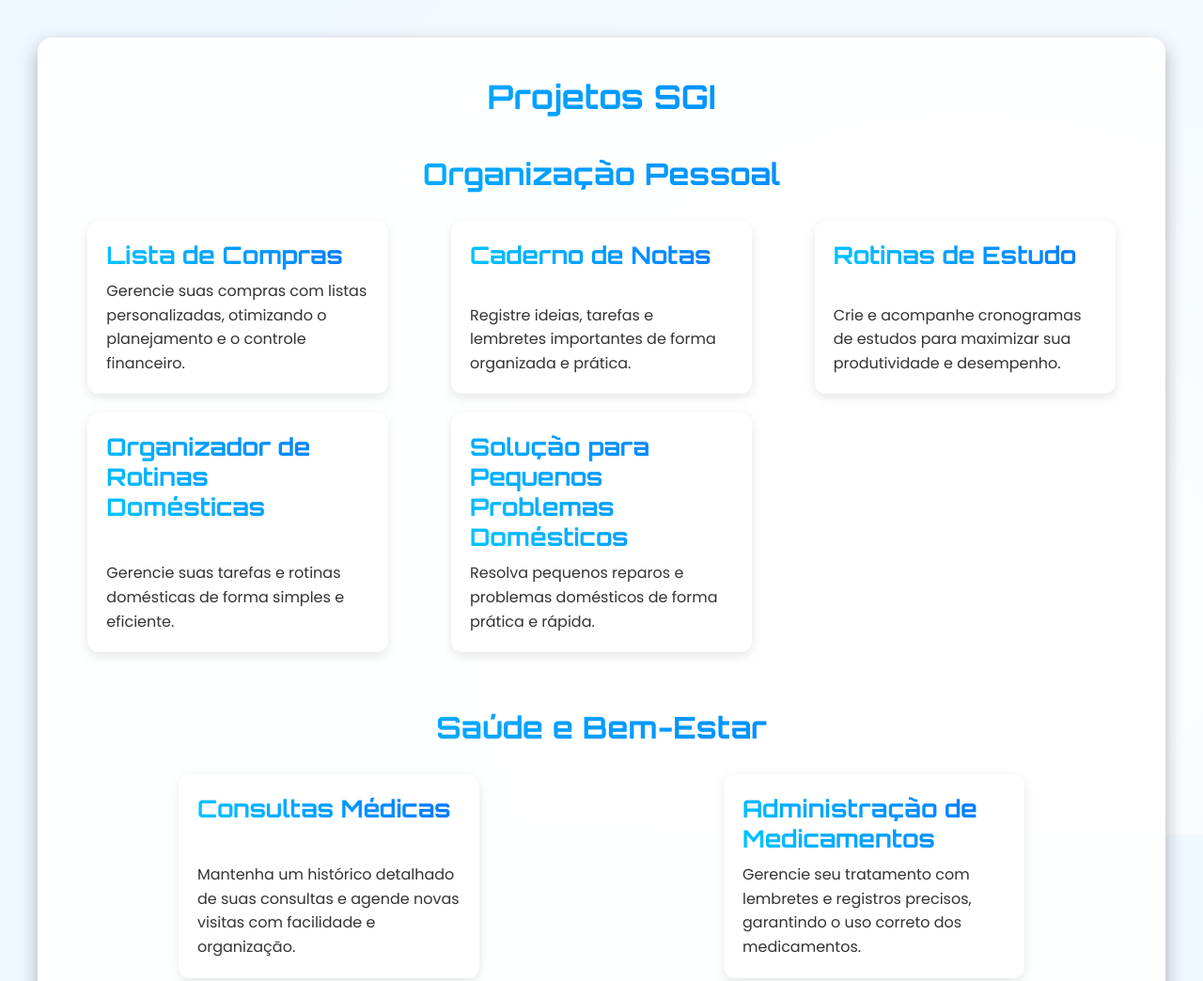
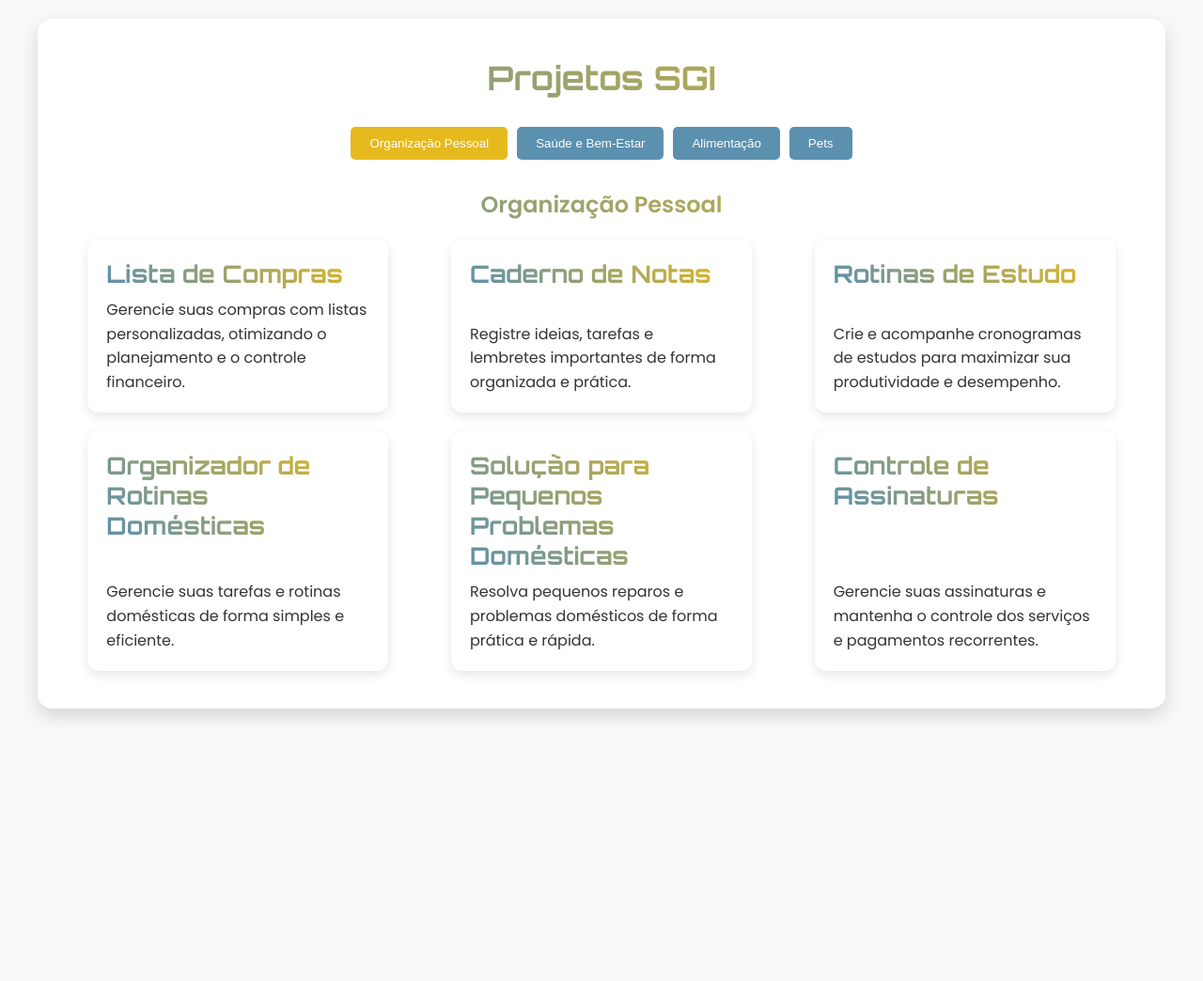
Before and after one commit to RAVELLSL/SGI-home, a plain HTML site: page index.html in a window 1280 px wide. Shown: the top 1044 px of the page at 94% size. After the commit the page ends 800 px from the top, so only its background shows below. Drawn offline with Linux system fonts and the light colour scheme.

Commit message:
Update index.html

```diff
--- a/index.html
+++ b/index.html
@@ -5,119 +5,68 @@
   <meta name="viewport" content="width=device-width, initial-scale=1.0">
   <meta name="description" content="Projetos SGI - Ferramentas práticas para gerenciar listas, consultas, dietas, notas e cuidados com pets.">
   <meta name="keywords" content="SGI, lista de compras, consultas médicas, planejador de dietas, caderno de notas, cuidados com pets">
-  <title>Projetos SGI</title>
-  <!-- Pré-conexão para carregamento rápido das fontes -->
+  <title>Projetos SGI - Pastel Dream Escurecido</title>
   <link rel="preconnect" href="https://fonts.googleapis.com">
   <link rel="preconnect" href="https://fonts.gstatic.com" crossorigin>
-  <!-- Importando fontes: Orbitron para títulos e Poppins para textos -->
   <link href="https://fonts.googleapis.com/css2?family=Orbitron:wght@400;700&family=Poppins:wght@300;400;600&display=swap" rel="stylesheet">
   <style>
-    /* ================================
-       VARIÁVEIS & RESET
-    ================================= */
     :root {
-      --bg-main: #f0f8ff;
-      --glass-bg: rgba(255, 255, 255, 0.9);
+      /* Fundo claro e neutro */
+      --bg-main: #f9f9fb;
+      --glass-bg: #ffffff;
       --text-color: #333333;
-      --gradient-start: #00c6ff;
-      --gradient-end: #0072ff;
+      /* Cores realçadas com tonalidades um pouco mais escuras */
+      --gradient-start: #5c90af;  /* Azul pastel ainda mais escuro */
+      --gradient-end:   #e6b91f;  /* Amarelo mais saturado e levemente escurecido */
     }
-    * {
-      margin: 0;
-      padding: 0;
-      box-sizing: border-box;
-    }
-    /* ================================
-       FUNDO ANIMADO
-    ================================= */
+    * { margin: 0; padding: 0; box-sizing: border-box; }
     body {
       font-family: 'Poppins', sans-serif;
       background: var(--bg-main);
+      padding: 20px;
       min-height: 100vh;
-      display: flex;
-      justify-content: center;
-      align-items: center;
-      padding: 20px;
-      overflow-x: hidden;
     }
-    body::before {
-      content: "";
-      position: fixed;
-      top: -10%;
-      left: -10%;
-      width: 120%;
-      height: 120%;
-      background: radial-gradient(circle at center, #ffffff, var(--bg-main) 70%);
-      background-size: 150% 150%;
-      animation: pulseBg 25s ease-in-out infinite;
-      z-index: -2;
-    }
-    @keyframes pulseBg {
-      0%   { transform: scale(1); opacity: 1; }
-      50%  { transform: scale(1.05); opacity: 0.97; }
-      100% { transform: scale(1); opacity: 1; }
-    }
-    body::after {
-      content: "";
-      position: fixed;
-      top: 0;
-      left: 0;
-      width: 100%;
-      height: 100%;
-      background-image:
-        radial-gradient(circle, rgba(127, 219, 255, 0.05) 1px, transparent 1px),
-        radial-gradient(circle, rgba(127, 219, 255, 0.05) 1px, transparent 1px);
-      background-position: 0 0, 25px 25px;
-      background-size: 50px 50px;
-      z-index: -1;
-      opacity: 0.5;
-    }
-    /* ================================
-       GRADIENTE PARA TÍTULOS
-    ================================= */
-    .gradient-text {
-      background: linear-gradient(45deg, var(--gradient-start), var(--gradient-end));
-      -webkit-background-clip: text;
-      -webkit-text-fill-color: transparent;
-    }
-    /* ================================
-       CONTAINER GLASSMORPHISM
-    ================================= */
     .container {
-      width: 100%;
       max-width: 1200px;
       background: var(--glass-bg);
+      margin: 0 auto;
+      border-radius: 15px;
       padding: 40px 30px;
-      border-radius: 15px;
-      box-shadow: 0 8px 20px rgba(0, 0, 0, 0.3);
-      backdrop-filter: blur(10px);
-      -webkit-backdrop-filter: blur(10px);
-      margin: 20px;
+      box-shadow: 0 8px 20px rgba(0,0,0,0.15);
     }
-    /* ================================
-       TÍTULO PRINCIPAL
-    ================================= */
     h1 {
       text-align: center;
       font-family: 'Orbitron', sans-serif;
-      margin-bottom: 40px;
+      margin-bottom: 30px;
       font-size: 2.2em;
     }
-    /* ================================
-       CATEGORIAS
-    ================================= */
-    .category {
-      margin-bottom: 60px;
+    /* Abas (Tabs) */
+    .tabs {
+      display: flex;
+      justify-content: center;
+      margin-bottom: 30px;
+      flex-wrap: wrap;
+      gap: 10px;
     }
-    .category-title {
-      font-family: 'Orbitron', sans-serif;
-      text-align: center;
-      margin-bottom: 30px;
-      font-size: 2em;
+    .tab-button {
+      padding: 10px 20px;
+      border: none;
+      background: var(--gradient-start);
+      color: #fff;
+      cursor: pointer;
+      border-radius: 5px;
+      transition: background 0.3s ease;
     }
-    /* ================================
-       GRID DE CARDS
-    ================================= */
+    .tab-button:hover,
+    .tab-button.active {
+      background: var(--gradient-end);
+    }
+    .tab-content .tab-panel {
+      display: none;
+    }
+    .tab-content .tab-panel.active {
+      display: block;
+    }
     .cards {
       display: grid;
       grid-template-columns: repeat(auto-fit, minmax(280px, 1fr));
@@ -127,21 +76,17 @@
     .card {
       background: #fff;
       border-radius: 12px;
-      box-shadow: 0 4px 12px rgba(0, 0, 0, 0.1);
       padding: 20px;
       text-decoration: none;
+      width: 100%;
+      max-width: 320px;
+      box-shadow: 0 4px 12px rgba(0,0,0,0.1);
       transition: transform 0.3s ease, box-shadow 0.3s ease;
-      cursor: pointer;
       display: flex;
       flex-direction: column;
       justify-content: space-between;
-      width: 100%;
-      max-width: 320px;
     }
-    .card:hover {
-      transform: translateY(-8px);
-      box-shadow: 0 6px 16px rgba(0, 0, 0, 0.2);
-    }
+    .card:hover { transform: translateY(-8px); box-shadow: 0 6px 16px rgba(0,0,0,0.15); }
     .card h2 {
       font-family: 'Orbitron', sans-serif;
       font-size: 1.6em;
@@ -152,27 +97,15 @@
       line-height: 1.6;
       color: var(--text-color);
     }
-    /* ================================
-       RESPONSIVIDADE
-    ================================= */
-    @media (max-width: 768px) {
-      h1 {
-        font-size: 2em;
+    .gradient-text {
+      background: linear-gradient(45deg, var(--gradient-start), var(--gradient-end));
+      -webkit-background-clip: text;
+      -webkit-text-fill-color: transparent;
     }
-      .category-title {
-        font-size: 1.8em;
-      }
-      .container {
-        padding: 30px 20px;
-      }
-    }
+    /* Responsividade */
     @media (max-width: 480px) {
-      h1 {
-        font-size: 1.8em;
-      }
-      .category-title {
-        font-size: 1.6em;
-      }
+      h1 { font-size: 1.8em; }
+      .tab-button { font-size: 0.9em; padding: 8px 15px; }
     }
   </style>
 </head>
@@ -180,9 +113,17 @@
   <div class="container">
     <h1 class="gradient-text">Projetos SGI</h1>
 
-    <!-- Organização Pessoal -->
-    <div class="category">
-      <h2 class="category-title gradient-text">Organização Pessoal</h2>
+    <div class="tabs">
+      <button class="tab-button active" data-target="organizacao">Organização Pessoal</button>
+      <button class="tab-button" data-target="saude">Saúde e Bem-Estar</button>
+      <button class="tab-button" data-target="alimentacao">Alimentação</button>
+      <button class="tab-button" data-target="pets">Pets</button>
+    </div>
+
+    <div class="tab-content">
+      <!-- Aba: Organização Pessoal -->
+      <div id="organizacao" class="tab-panel active">
+        <h2 class="gradient-text" style="text-align:center; margin-bottom:20px;">Organização Pessoal</h2>
         <div class="cards">
           <a href="https://ravellsl.github.io/SGI-lista-de-compras/" class="card" target="_blank" aria-label="Lista de Compras">
             <h2 class="gradient-text">Lista de Compras</h2>
@@ -200,16 +141,20 @@
             <h2 class="gradient-text">Organizador de Rotinas Domésticas</h2>
             <p>Gerencie suas tarefas e rotinas domésticas de forma simples e eficiente.</p>
           </a>
-        <a href="https://ravellsl.github.io/SGI-reparos-domesticos/" class="card" target="_blank" aria-label="Solução para Pequenos Problemas Domésticos">
-          <h2 class="gradient-text">Solução para Pequenos Problemas Domésticos</h2>
+          <a href="https://ravellsl.github.io/SGI-reparos-domesticos/" class="card" target="_blank" aria-label="Solução para Pequenos Problemas Domésticas">
+            <h2 class="gradient-text">Solução para Pequenos Problemas Domésticas</h2>
             <p>Resolva pequenos reparos e problemas domésticos de forma prática e rápida.</p>
+          </a>
+          <a href="https://ravellsl.github.io/SGI-controle-assinaturas/" class="card" target="_blank" aria-label="Controle de Assinaturas">
+            <h2 class="gradient-text">Controle de Assinaturas</h2>
+            <p>Gerencie suas assinaturas e mantenha o controle dos serviços e pagamentos recorrentes.</p>
           </a>
         </div>
       </div>
 
-    <!-- Saúde e Bem-Estar -->
-    <div class="category">
-      <h2 class="category-title gradient-text">Saúde e Bem-Estar</h2>
+      <!-- Aba: Saúde e Bem-Estar -->
+      <div id="saude" class="tab-panel">
+        <h2 class="gradient-text" style="text-align:center; margin-bottom:20px;">Saúde e Bem-Estar</h2>
         <div class="cards">
           <a href="https://ravellsl.github.io/SGI-controle-consultas-m-dicas/" class="card" target="_blank" aria-label="Consultas Médicas">
             <h2 class="gradient-text">Consultas Médicas</h2>
@@ -222,9 +167,9 @@
         </div>
       </div>
 
-    <!-- Alimentação -->
-    <div class="category">
-      <h2 class="category-title gradient-text">Alimentação</h2>
+      <!-- Aba: Alimentação -->
+      <div id="alimentacao" class="tab-panel">
+        <h2 class="gradient-text" style="text-align:center; margin-bottom:20px;">Alimentação</h2>
         <div class="cards">
           <a href="https://ravellsl.github.io/SGI-planejador-dietas-refeicoes/" class="card" target="_blank" aria-label="Dietas e Refeições">
             <h2 class="gradient-text">Dietas e Refeições</h2>
@@ -237,9 +182,9 @@
         </div>
       </div>
 
-    <!-- Pets -->
-    <div class="category">
-      <h2 class="category-title gradient-text">Pets</h2>
+      <!-- Aba: Pets -->
+      <div id="pets" class="tab-panel">
+        <h2 class="gradient-text" style="text-align:center; margin-bottom:20px;">Pets</h2>
         <div class="cards">
           <a href="https://ravellsl.github.io/SGI-cuidado-pets/" class="card" target="_blank" aria-label="Cuidados com Pets">
             <h2 class="gradient-text">Cuidados com Pets</h2>
@@ -247,7 +192,21 @@
           </a>
         </div>
       </div>
+    </div>
+  </div>
 
-  </div>
+  <script>
+    // Script simples para alternar as abas
+    const buttons = document.querySelectorAll('.tab-button');
+    const panels = document.querySelectorAll('.tab-panel');
+    buttons.forEach(btn => {
+      btn.addEventListener('click', () => {
+        buttons.forEach(b => b.classList.remove('active'));
+        panels.forEach(panel => panel.classList.remove('active'));
+        btn.classList.add('active');
+        document.getElementById(btn.getAttribute('data-target')).classList.add('active');
+      });
+    });
+  </script>
 </body>
 </html>
```
Lines whose indentation alone changed are shown as unchanged.
